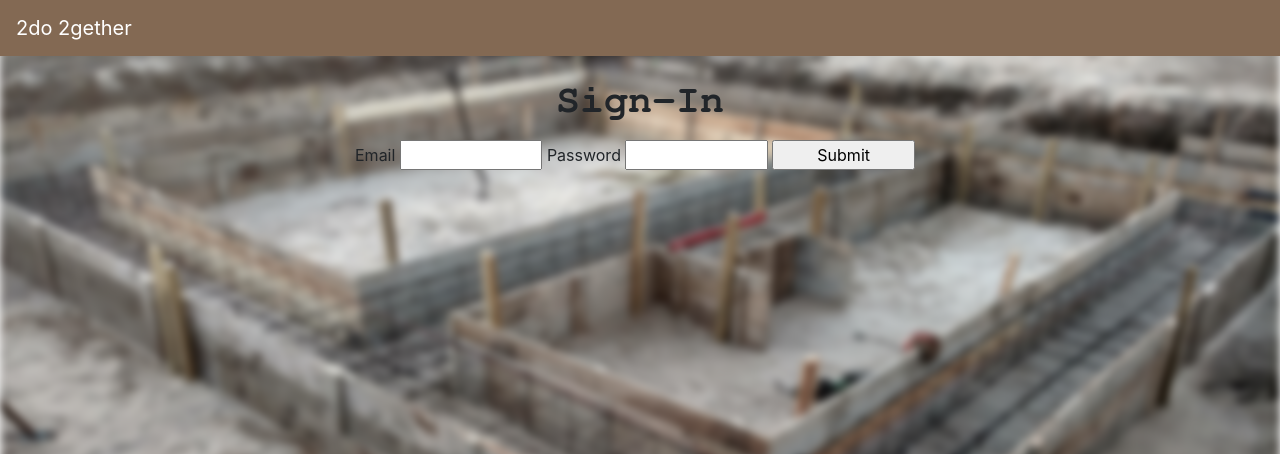
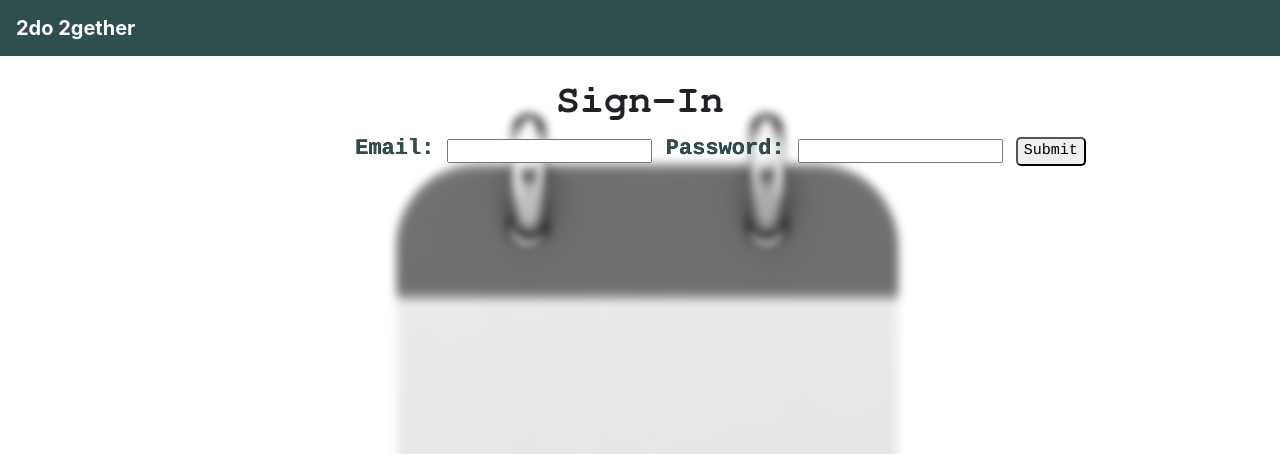
Before and after one commit to marjanasarker/2do2gether, a Flask app: page /login in a window 1280 px wide. Shown: the top 454 px of the page. Run offline with Flask 2, Linux system fonts and the light colour scheme; some libraries are stand-ins or nearby versions.

Commit message:
Final stylistic changes made, final photos for app added

```diff
--- a/static/style.css
+++ b/static/style.css
@@ -8,7 +8,7 @@ html, body{
 } */
 
 body::before{
-  background: url('2do2getherfoundation.jpg') no-repeat fixed center;
+  background: url('hompagesignin.jpg') no-repeat fixed center;
   content: '';
   z-index: -1;
   width: 100%;
@@ -24,35 +24,51 @@ body::before{
   -ms-filter: blur(5px);
   filter: blur(4px);
 }
-input {
-  width: 25%;
-
-  margin: 8px 0;
-  box-sizing: border-box;
+div.settings {
+  display:grid;
+  grid-template-columns: max-content max-content;
+  grid-gap:5px;
 }
+div.settings label       { text-align:right; }
+div.settings label:after { content: ":"; }
 
 h1 {
   text-align:center;
   font-family: FreeMono, monospace;
   font-weight: bold;
+  color: #212225;
 }
 
 h2 {
   text-align:center;
   font-family: FreeMono, monospace;
   font-weight: bold;
+  color: #212225;
 }
 
 h3 {
   text-align:center;
   font-family: FreeMono, monospace;
   font-weight: bold;
+  color: #212225;
+
 }
 
 h4 {
   text-align:center;
   font-family: FreeMono, monospace;
   font-weight: bold;
+  color: #212225;
+
+}
+p {
+  text-align:center;
+  text-shadow: 0.01em 0 black;
+  font-family: Courier, monospace;
+  font-weight:bold;
+  font-size:22px;
+  color:darkslategray
+
 }
 
 
@@ -61,9 +77,59 @@ ul {
     padding:0;
     margin:0;
 }
+.form {
+  margin: 0 auto;
+  width: 100%;
+  height: 250px;
+}
+.form label{
+  display: inline-block;
+  text-align: right;
 
+}
+input[type=text]{
+  display: inline-block;
+  text-align: left;
+  padding: 10px;
+  min-width: 25%;
+  max-width:50%;
+  height: 15px;
+  font-size: 15px;
+}
+
+input[type=password]{
+  display: inline-block;
+  text-align: left;
+  padding: 10px;
+  min-width: 25%;
+  max-width:50%;
+  height: 15px;
+  font-size: 15px;
+}
+
+input[type=number]{
+  display: inline-block;
+  text-align: left;
+  padding: 10px;
+  width: 25%;
+  height: 15px;
+  font-size:15px;
+
+
+}
+input[type=submit]{
+  border-radius: 5px;
+  font-family: Courier, monospace;
+  font-size: 15px;
+
+}
+button {
+  border-radius: 5px;
+  font-family: Courier, monospace;
+  font-size: 15px;
+}
 .navbar {
-    background-color: #836953;
+    background-color:darkslategray;
     color: white;
     border-radius: 0px;
 }
@@ -77,13 +143,34 @@ ul {
 }
 a {
   font-size: 20px;
+  font-weight: bold;
 }
 a:link {
   color: white;
 }
 a:visited{
+  color:darkblue;
+}
+a:hover{
   color:cornflowerblue;
 }
-a:hover{
-  color:darkturquoise;
+
+dt{
+  text-align:right;
 }
+dd{
+  text-align:right;
+}
+dt, dd{
+
+
+   display:inline-block;
+   width:50%;
+}
+
+.progress-bar{
+  background-color: darkslategray;
+}
+.type_goal{
+  text-align:center;
+}
```
Also changed, not shown: static/habit_setup.js (deleted, +0 -26 lines), static/2do2getherHabitSetup.jpg (deleted), static/2do2getherfoundation.jpg (deleted), static/Accountability.jpg (added), static/HabitDisplay.jpg (added), static/HabitLog.jpg (added), static/HabitSetup.jpg (added), static/HabitTrack.jpg (added), static/foundation.png (deleted), static/hompagesignin.jpg (added), 1 other file.
